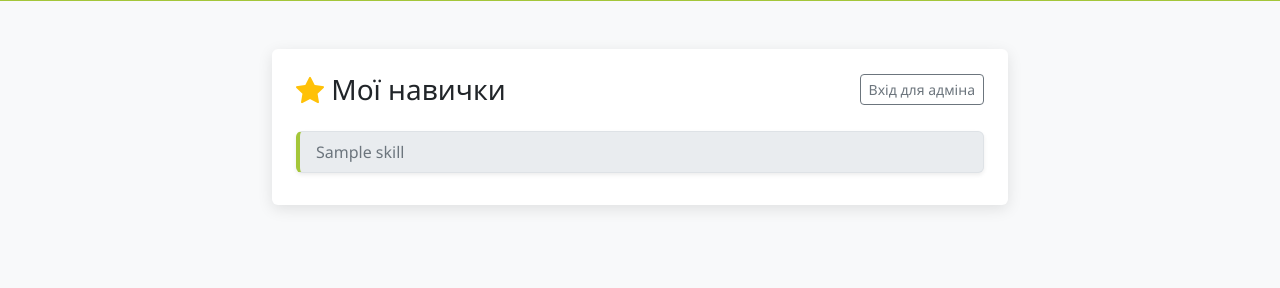
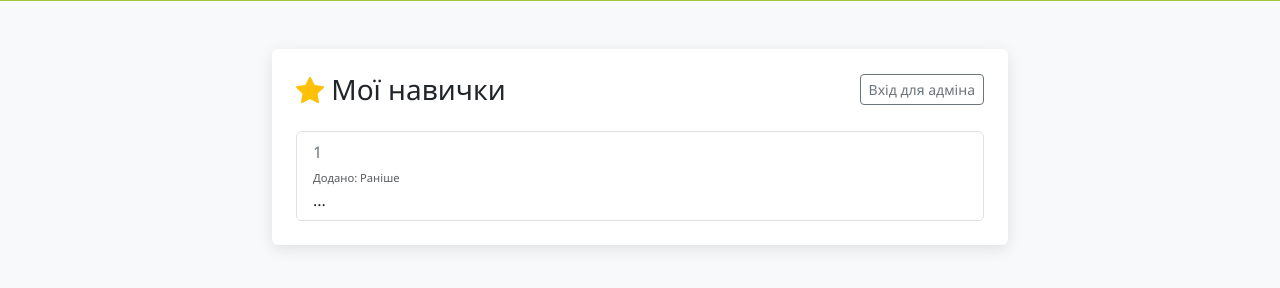
Before and after one commit to evgenw89-art/my-flask-sv, a Flask app: template templates/about.html in a window 1280 px wide. Shown: the part 283-571 px from the top of the page. Run offline with Flask 3, Linux system fonts and the light colour scheme; the template is opened without the code that fills it: most values are stand-ins (such as "Sample title", 1, 10 or a date in 2020); some libraries are stand-ins or nearby versions.

Commit message:
Date for skill

```diff
--- a/main.py
+++ b/main.py
@@ -4,6 +4,7 @@ import threading
 from flask import Flask, render_template, request, session, redirect, url_for, flash
 from werkzeug.security import generate_password_hash, check_password_hash
 from tgbot import bot
+from datetime import datetime
 
 app = Flask(__name__)
 app.secret_key = os.environ.get('SECRET_KEY', 'default_secret_123')
@@ -22,6 +23,8 @@ def init_db():
         cursor = conn.cursor()
         cursor.execute('CREATE TABLE IF NOT EXISTS skills (id SERIAL PRIMARY KEY, name TEXT NOT NULL)')
         cursor.execute('CREATE TABLE IF NOT EXISTS users (id SERIAL PRIMARY KEY, username TEXT UNIQUE NOT NULL, password TEXT NOT NULL)')
+        # Додає колонку created_at, якщо вона ще не існує
+        cursor.execute('ALTER TABLE skills ADD COLUMN IF NOT EXISTS created_at TIMESTAMP DEFAULT CURRENT_TIMESTAMP')
         # Адмін за замовчуванням (пароль 1234)
         hashed_pw = generate_password_hash('1234')
         cursor.execute('INSERT INTO users (username, password) VALUES (%s, %s) ON CONFLICT (username) DO NOTHING', ('admin', hashed_pw))
@@ -43,15 +46,18 @@ def about():
     if request.method == 'POST' and session.get('is_admin'):
         new_skill = request.form.get('skill_name')
         if new_skill:
-            cursor.execute("INSERT INTO skills (name) VALUES (%s)", (new_skill,))
+            now = datetime.now()
+            cursor.execute("INSERT INTO skills (name) VALUES (%s)", (new_skill, now))
             conn.commit()
 
-    cursor.execute("SELECT name FROM skills")
-    skills = [row[0] for row in cursor.fetchall()]
+    cursor.execute("SELECT name, created_at FROM skills ORDER BY created_at DESC")
+    # Тепер fetchall() поверне список кортежів: [('Python', '2024-01-20 12:00'), ...]
+    skills_data = cursor.fetchall()
+
     cursor.close()
     conn.close()
 
-    return render_template('about.html', name="Євген", phone="0960795995", skills_list=skills)
+    return render_template('about.html', name="Євген", phone="0960795995", skills_list=skills_data)
 
 @app.route('/login', methods=['GET', 'POST'])
 def login():
--- a/templates/about.html
+++ b/templates/about.html
@@ -63,18 +63,19 @@
                     {% endif %}
 
                     <div class="list-group">
-                        {% for skill in skills_list %}
-                        <div class="list-group-item d-flex justify-content-between align-items-center skill-badge mb-2 shadow-sm rounded">
-                            <span class="fw-medium text-secondary">{{ skill }}</span>
 
-                            {% if session.get('is_admin') %}
-                            <form method="POST" class="m-0">
-                                <input type="hidden" name="delete_skill" value="{{ skill }}">
-                                <button type="submit" class="btn btn-link text-danger p-0 mt-1"><i class="bi bi-trash"></i></button>
-                            </form>
-                            {% endif %}
+                    {% for skill in skills_list %}
+                    <div class="list-group-item ...">
+                        <div>
+                            <span class="fw-medium text-secondary">{{ skill[0] }}</span>
+                            <br>
+                            <small class="text-muted" style="font-size: 0.7rem;">
+                                Додано: {{ skill[1].strftime('%d.%m.%Y %H:%M') if skill[1] else 'Раніше' }}
+                            </small>
                         </div>
-                        {% endfor %}
+                        ...
+                    </div>
+                    {% endfor %}
                     </div>
 
                     {% if not skills_list %}
--- a/tgbot.py
+++ b/tgbot.py
@@ -31,23 +31,29 @@ def is_admin(user_id):
 
 @bot.message_handler(commands=['skills'])
 def show_skills(message):
-    if not is_admin(message.from_user.id): return
+    conn = get_db_connection()
+    cursor = conn.cursor()
 
-    try:
-        conn = get_db_connection()
-        cursor = conn.cursor()
-        cursor.execute('SELECT name FROM skills')
-        skills = cursor.fetchall()
-        cursor.close()
-        conn.close()
+    # Витягуємо назву та дату (так само, як на сайті)
+    cursor.execute("SELECT name, created_at FROM skills ORDER BY created_at DESC")
+    skills_data = cursor.fetchall()
 
-        if skills:
-            reply = "🛠 Навички з бази PostgreSQL:\n" + "\n".join([f"- {s[0]}" for s in skills])
-        else:
-            reply = "Список порожній."
-        bot.reply_to(message, reply)
-    except Exception as e:
-        bot.reply_to(message, f"❌ Помилка бази: {e}")
+    cursor.close()
+    conn.close()
+
+    if not skills_data:
+        bot.send_message(message.chat.id, "📜 Список навичок порожній.")
+        return
+
+    # Формуємо гарний текст повідомлення
+    response = "🚀 *Мої навички:*\n\n"
+    for skill in skills_data:
+        name = skill[0]
+        # Форматуємо дату (якщо вона є)
+        date_str = skill[1].strftime('%d.%m.%Y') if skill[1] else "раніше"
+        response += f"✅ {name} _(додано: {date_str})_\n"
+
+    bot.send_message(message.chat.id, response, parse_mode="Markdown")
 
 @bot.message_handler(commands=['add'])
 def add_skill_via_bot(message):
```
